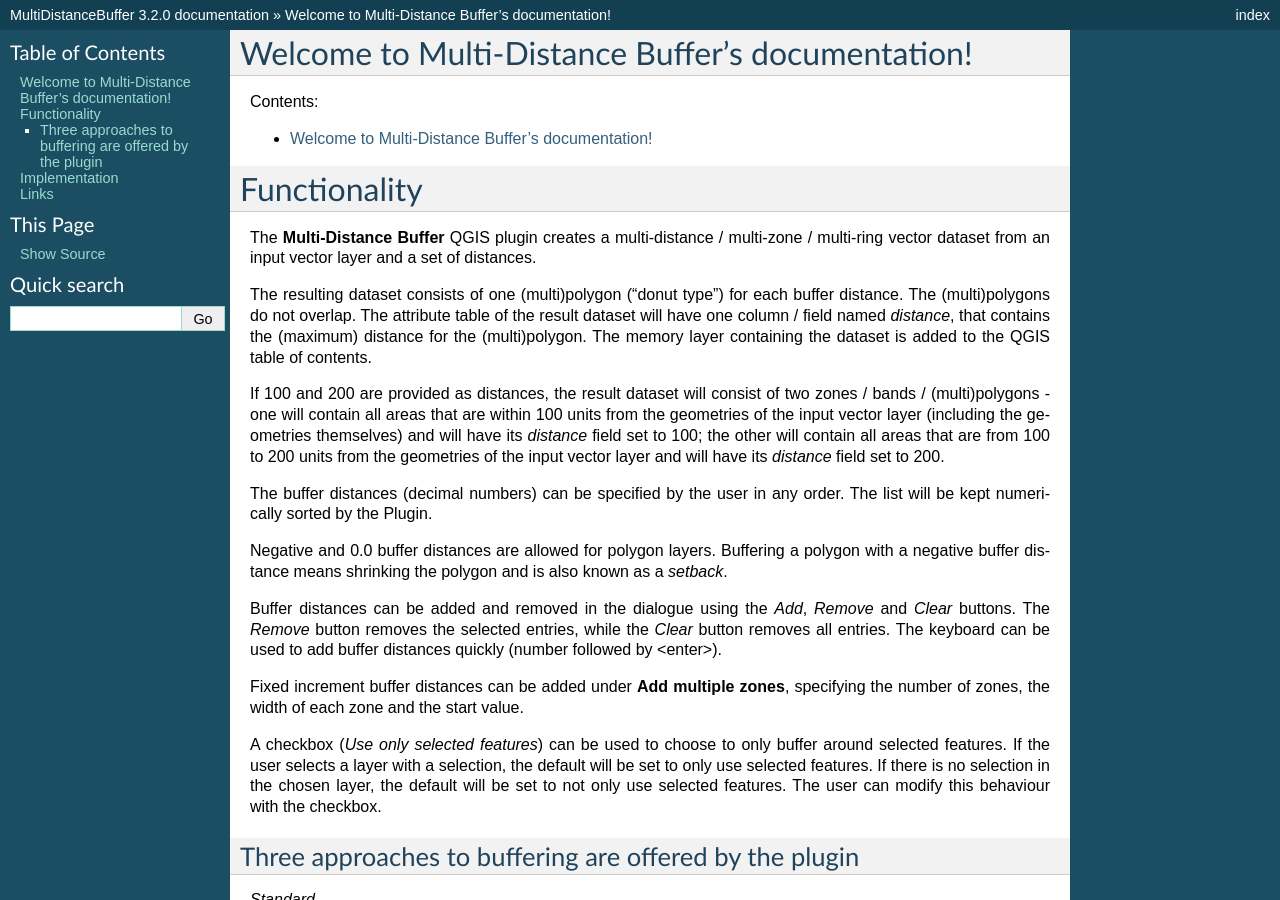
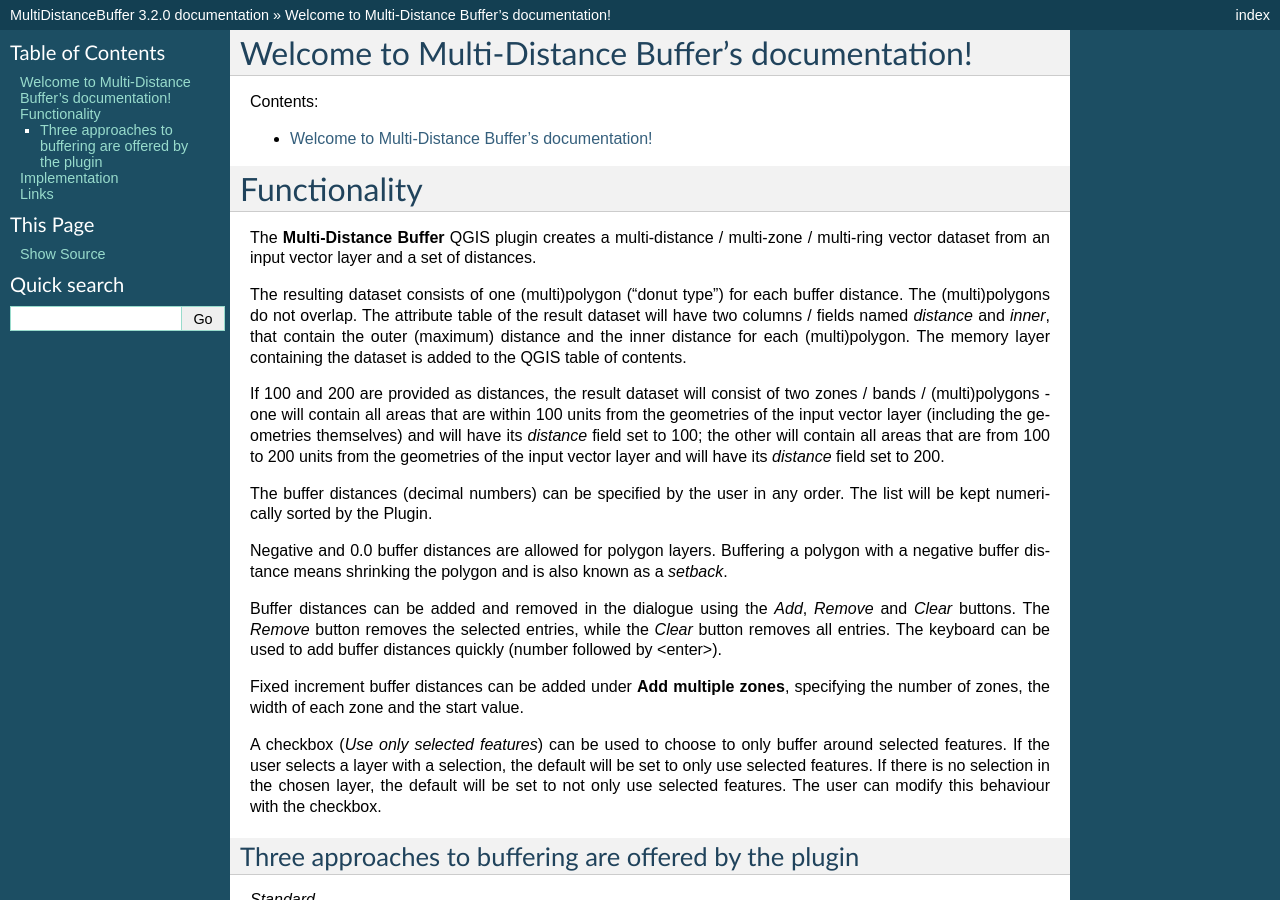
Before and after one commit to havatv/qgismultidistancebufferplugin, a Sphinx documentation site: the page built from help/source/index.rst, in a window 1280 px wide and 900 px high. Built offline with Sphinx 7.4.7, drawn with Linux system fonts in a browser that asks for light colours; formulas are drawn with MathJax 3.

Commit message:
Documenting the new field with the inner distance (#17)

```diff
--- a/help/source/index.rst
+++ b/help/source/index.rst
@@ -23,9 +23,9 @@
 The resulting dataset consists of one (multi)polygon ("donut type")
 for each buffer distance.
 The (multi)polygons do not overlap.
-The attribute table of the result dataset will have one column /
-field named *distance*, that contains the (maximum) distance for the
-(multi)polygon.
+The attribute table of the result dataset will have two columns /
+fields named *distance* and *inner*, that contain the outer (maximum)
+distance and the inner distance for each (multi)polygon.
 The memory layer containing the dataset is added to the QGIS table
 of contents.
 
```
